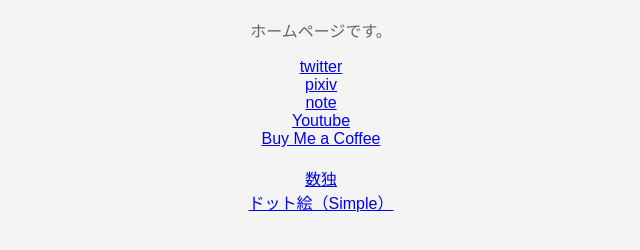
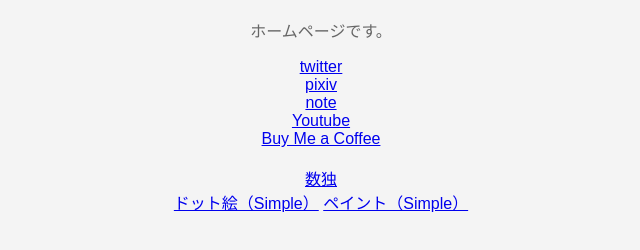
Before and after one commit to TomTomYoung/altchan-pages, a plain HTML site: page index.html in a window 1280 px wide. Shown: the part 90-340 px from the top of the page, without its empty margins (319-959 px from the left). Drawn offline with Linux system fonts and the light colour scheme.

Commit message:
Update index.html

```diff
--- a/index.html
+++ b/index.html
@@ -31,7 +31,7 @@
     <br>
     <a href="https://tomtomyoung.github.io/suudoku/" target="_blank" rel="noopener noreferrer">数独</a><br>
     <a href="https://tomtomyoung.github.io/SimpleDotEditor/" target="_blank" rel="noopener noreferrer">ドット絵（Simple）</a>
-
+    <a href="https://tomtomyoung.github.io/SimplePaint/" target="_blank" rel="noopener noreferrer">ペイント（Simple）</a>
 
 </body>
 </html>
```
